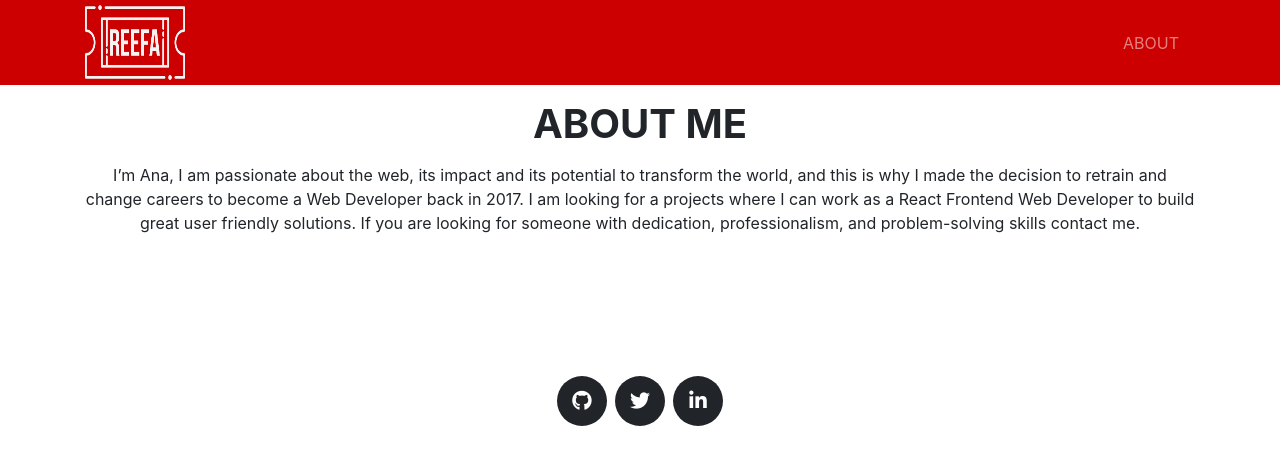
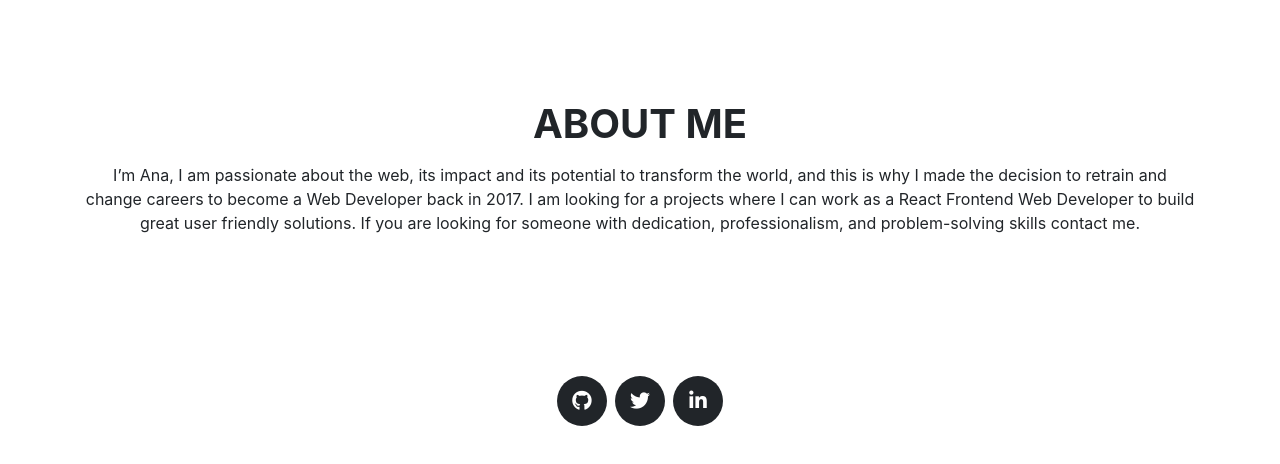
Before and after one commit to anamafla/Reefa, a React (Create React App) app: page /about in a window 1280 px wide. Shown: the top 464 px of the page. Built offline with nearby package versions, Linux system fonts and the light colour scheme.

Commit message:
Functional components

```diff
--- a/src/About.js
+++ b/src/About.js
@@ -1,11 +1,9 @@
 import React from "react";
 import Footer from "./Footer";
-import NavBar from "./NavBar";
 
-function About() {
+export default function About() {
   return (
     <div>
-      <NavBar />
       <section id="about">
         <div className="container">
           <div className="row">
@@ -28,5 +26,3 @@ function About() {
     </div>
   );
 }
-
-export default About;
--- a/src/Footer.js
+++ b/src/Footer.js
@@ -1,13 +1,11 @@
 import React from "react";
 
-function Footer() {
+export default function Footer() {
   return (
-    <div className="navbar-fixed-bottom">
     <footer>
       <div className="container">
-          <div className="row">
+        <div className="row ">
           <div className="col-md-4" />
-
           <div className="col-md-4">
             <ul className="list-inline social-buttons">
               <li className="list-inline-item">
@@ -32,8 +30,5 @@ function Footer() {
         </div>
       </div>
     </footer>
-    </div>
   );
 }
-
-export default Footer;
--- a/src/Roulette.js
+++ b/src/Roulette.js
@@ -1,6 +1,7 @@
 import React, { Suspense, lazy } from "react";
 
 const MemberPhoto = lazy(() => import("./MemberPhoto"));
+
 export default function Roulette(props) {
   const { roulette } = props;
 
--- a/src/Spinner.js
+++ b/src/Spinner.js
@@ -1,12 +1,10 @@
 import React from "react";
 import spinner from "./spinner.svg";
 
-function Spinner() {
+export default function Spinner() {
   return (
     <div className="row justify-content-center">
       <img src={spinner} alt="Spinner" className="spinner" />
     </div>
   );
 }
-
-export default Spinner;
```
Lines whose indentation alone changed are shown as unchanged.
